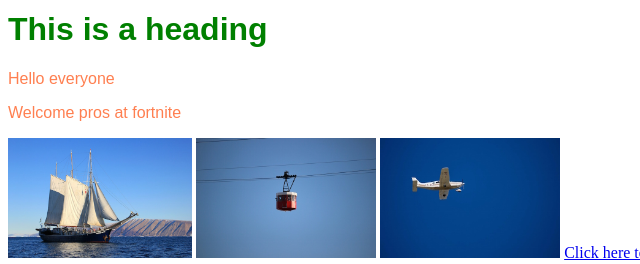
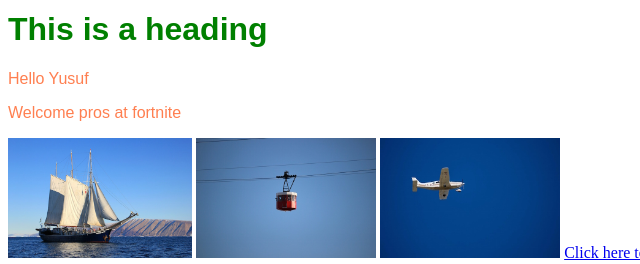
Before and after one commit to YusufIsmail-ux/CityFinder, a plain HTML site: page Yusuf -Web/index.html in a window 1280 px wide. Shown: the part 237-501 px from the top of the page, 0-640 px from the left. Drawn offline with Linux system fonts and the light colour scheme.

Commit message:
Update index.html

```diff
--- a/Yusuf -Web/index.html
+++ b/Yusuf -Web/index.html
@@ -10,7 +10,7 @@
         <h4>This is a heading</h4>
         <h5>This is a heading</h5>
         <h1>This is a heading</h1>
-        <p>Hello everyone</p>
+        <p>Hello Yusuf</p>
         <p>Welcome pros at fortnite</p>
         <a href="boat.html"><img src="images/boat.jpg" height="120"/><a/>
         <img src="images/cablecar.jpg" height="120" />
```
